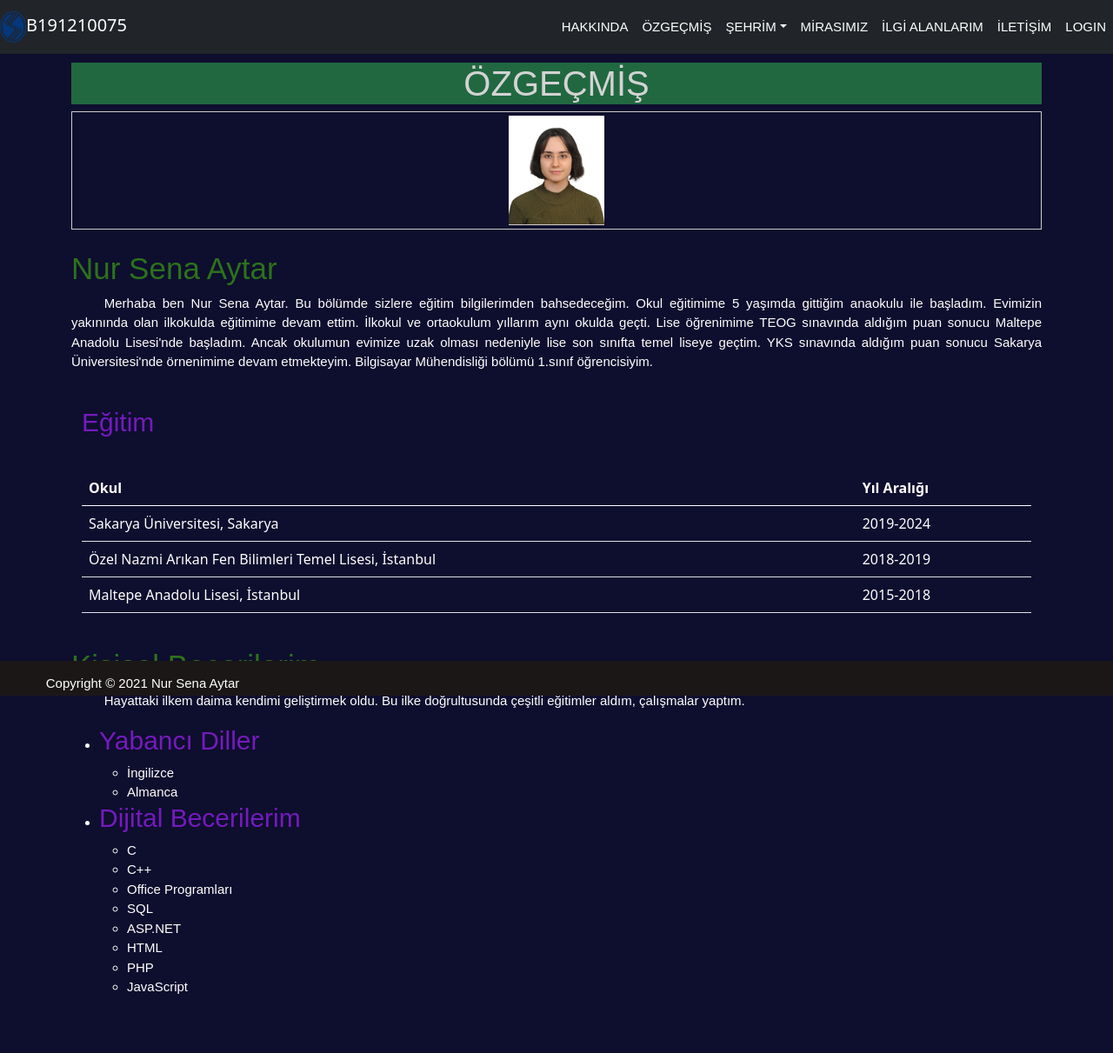
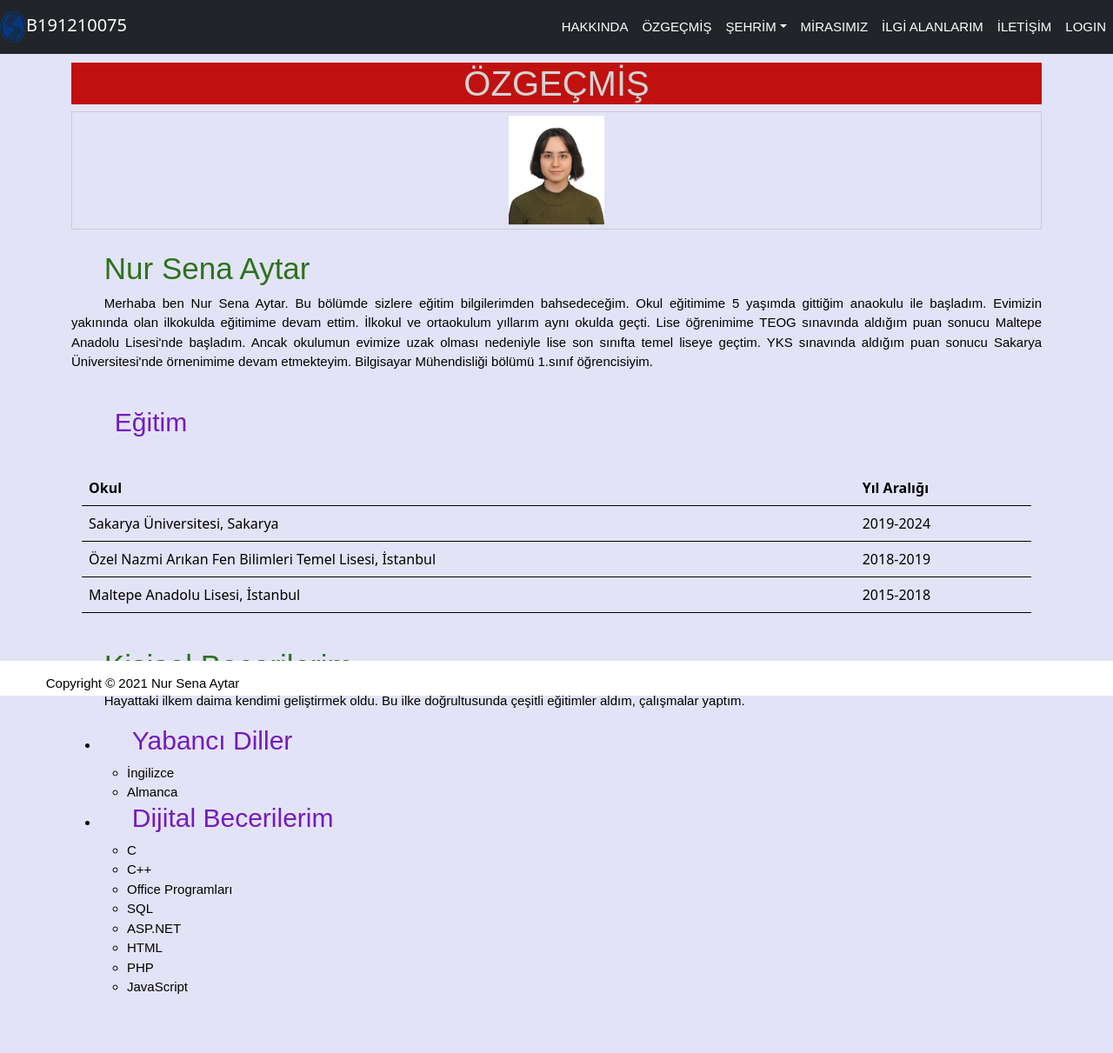
Before and after one commit to nursenaaytar/KisiselWebSitesi, a PHP site: page /ozgecmis.html in a window 1280 px wide. Shown: the whole page at 87% size. Run offline with PHP 8.4, Linux system fonts and the light colour scheme.

Commit message:
Update style.css

```diff
--- a/style.css
+++ b/style.css
@@ -1,11 +1,11 @@
 body{
-  background-color: rgb(14, 14, 46);
+  background-color: rgba(158, 158, 228, 0.288);
   margin:0;
   height:100%;
 }
 
 h1{
-  background-color: rgb(33, 104, 65);
+  background-color: rgb(192, 16, 16);
   color:lightgray;
   font-size: 40px;
   font-family: Arial, Helvetica, sans-serif;
@@ -16,12 +16,14 @@ h2{
   color:rgb(45, 114, 27);
   font-size: 35px;
   font-family: Arial, Helvetica, sans-serif;
+  text-indent: 1cm;
 }
 
 h3{
   color:rgb(116, 27, 189);
   font-size: 30px;
   font-family: Arial, Helvetica, sans-serif;
+  text-indent: 1cm;
 }
 
 h4{
@@ -31,7 +33,7 @@ h4{
 }
 
 p{
-  color:rgb(255, 255, 255);
+  color:rgb(0, 0, 0);
   font-size: 15px;
   font-family: Arial, Helvetica, sans-serif;
   text-align: justify;
@@ -39,13 +41,13 @@ p{
 }
 
 li{
-  color:rgb(255, 255, 255);
+  color:rgb(0, 0, 0);
   font-size: 15px;
   font-family: Arial, Helvetica, sans-serif;
 }
 
 article{
-  color:rgb(255, 255, 255);
+  color:rgb(0, 0, 0);
   font-size: 15px;
   font-family: Arial, Helvetica, sans-serif;
   text-align: justify;
@@ -57,24 +59,26 @@ div#iletisim{
   margin: auto;
   border:50px solid transparent;
   border-radius: 25px;
-  border-image: url(images/cicek.jpg);
+  border-image: url(cicek.jpg);
   border-image-slice: 300;
   border-image-repeat: repeat;
-  color: rgb(255, 255, 255);
+  color:rgb(0, 0, 0);
   text-align: center;
 }
 
 table#sehir{
-  color:rgb(255, 255, 255);
+  color:rgb(0, 0, 0);
   width: 100%;
   border-collapse: collapse;
 }
+
 th {
   height: 70px;
 }
 
 table#egitim{
-  color:rgb(255, 255, 255);
+  color:rgb(0, 0, 0);
+  border: black;
 }
 
 table#kurTablosu{
@@ -82,7 +86,7 @@ table#kurTablosu{
 }
 
 a{
-  color:rgba(90, 224, 241, 0.781);
+  color:rgba(255, 0, 0, 0.781);
 }
 
 table.kurName{
@@ -96,11 +100,11 @@ iframe.video{
 }
 
 div#login{
-  color: white;
+  color:rgb(0, 0, 0);
 }
 
 div#iletisimYanit{
-  color: white;
+  color:rgb(0, 0, 0);
 }
 
 footer {
@@ -110,7 +114,7 @@ footer {
   width: 100%;
   height: 40px;
   padding:15px;
-  background-color: #1b1717;
+  background-color: rgb(255, 255, 255);
 }
 
 figure{
@@ -119,9 +123,10 @@ figure{
   margin: auto;
 }
 
-img{
-  width: 50%;
-  height: 25%;
+figcaption {
+  color:rgb(0, 0, 0);
+  padding: 3px;
+  text-align: center;
 }
 
 div.resimTanitim {
@@ -145,3 +150,9 @@ div.resim img {
   float: left;
   width: 24.99999%;
 }
+
+*{
+  box-sizing: border-box;
+  margin: 0px;
+  padding: 0px;
+}
```
